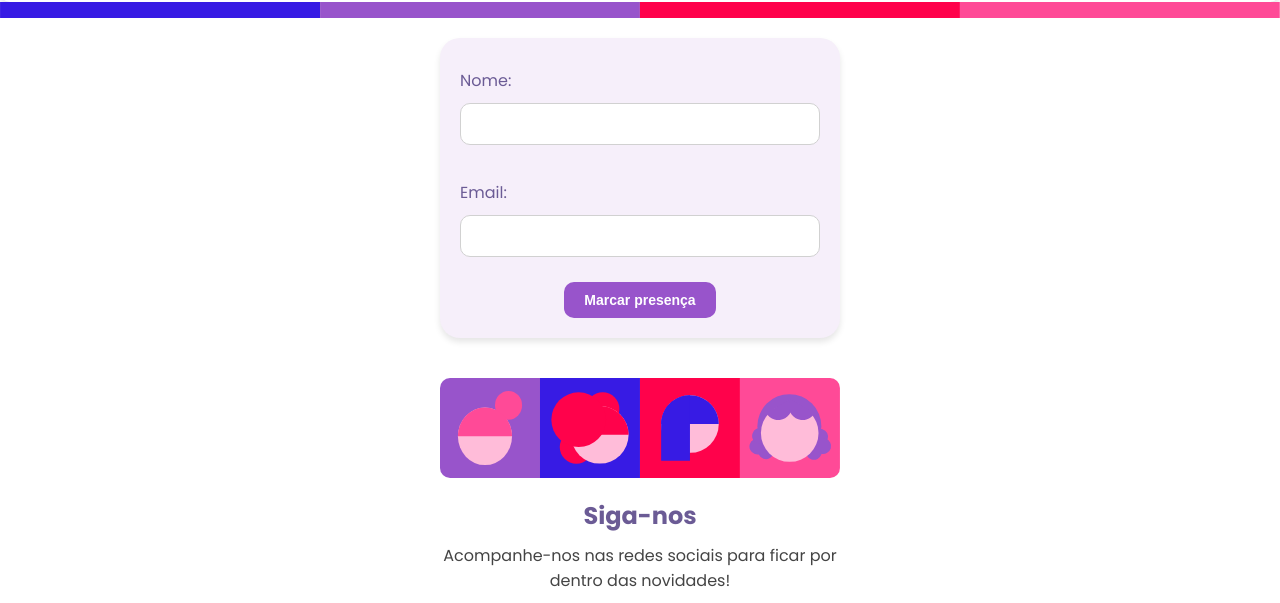
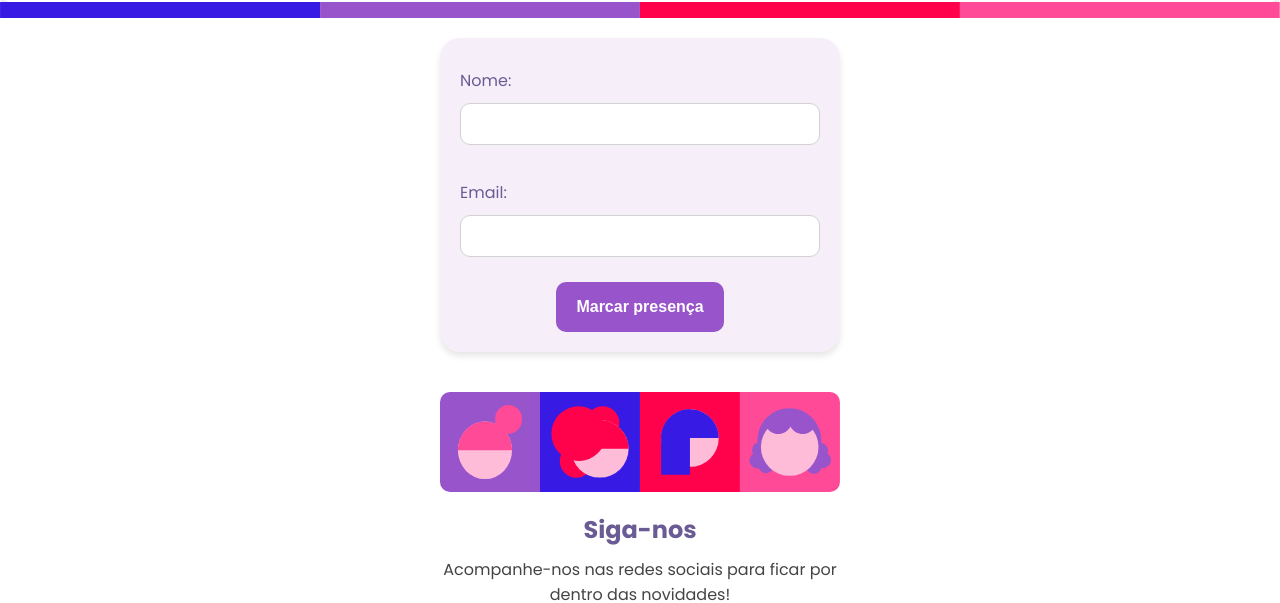
Before and after one commit to mermas-digitais/md_fake_forms, a website built with Vite: page index.html in a window 1280 px wide. Shown: the part 198-801 px from the top of the page. Built offline with nearby package versions, Linux system fonts and the light colour scheme; some packages are replaced by stand-ins of ours; no server answers.

Commit message:
update style.css

```diff
--- a/src/style.css
+++ b/src/style.css
@@ -82,6 +82,7 @@ form input {
 
 button[type="submit"] {
   max-width: 80%;
+  height: 50px;
   background-color: #9854cb; /* Cor de fundo do botão no hover */
   position: center;
   color: white; /* Cor do texto */
@@ -94,7 +95,7 @@ button[type="submit"] {
   margin: 0 auto;
   justify-content: center;
   font-weight: 600;
-  font-size: 14px;
+  font-size: 16px;
   gap: 5px;
   transition: 0.3s all ease-in-out;
 }
@@ -108,7 +109,7 @@ button[type="submit"]:hover {
 }
 
 button[type="submit"]:active {
-  transform: scale(0.8);
+  transform: scale(1.2);
 }
 
 @keyframes spin {
```
